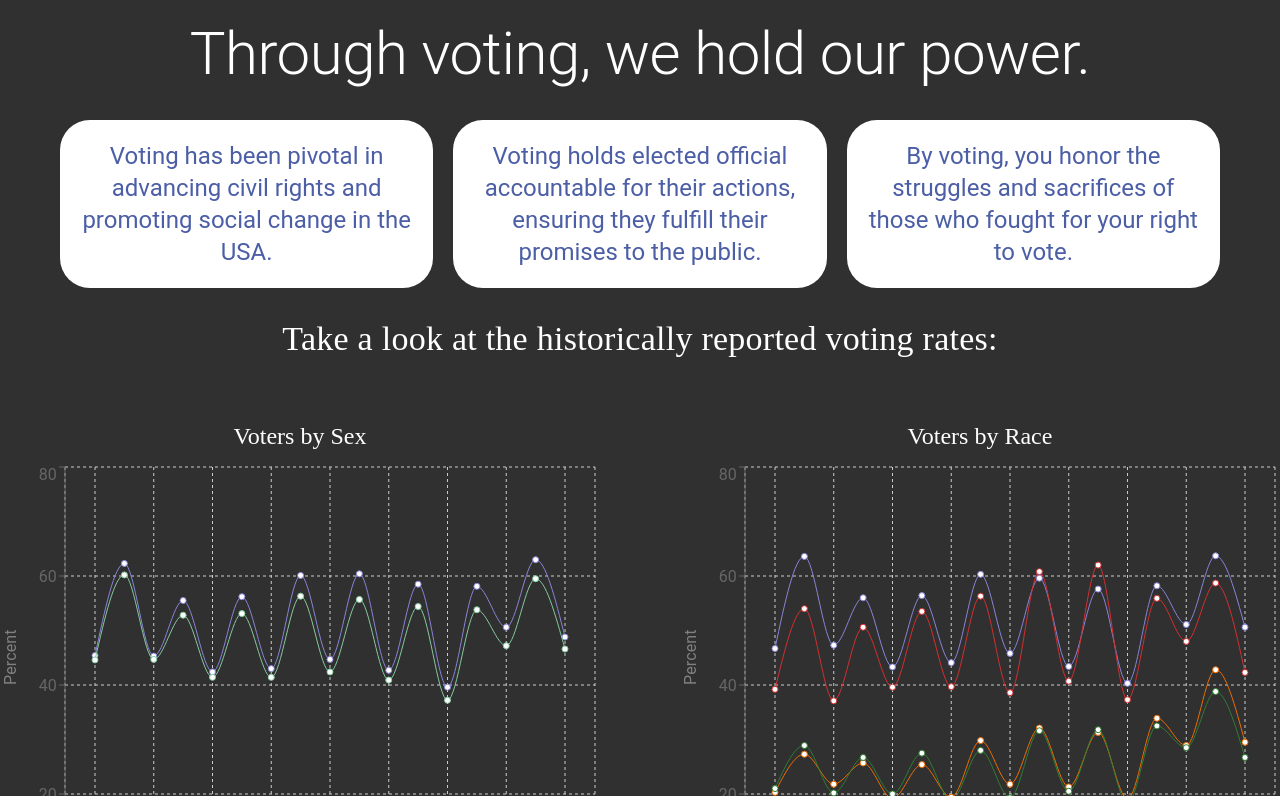
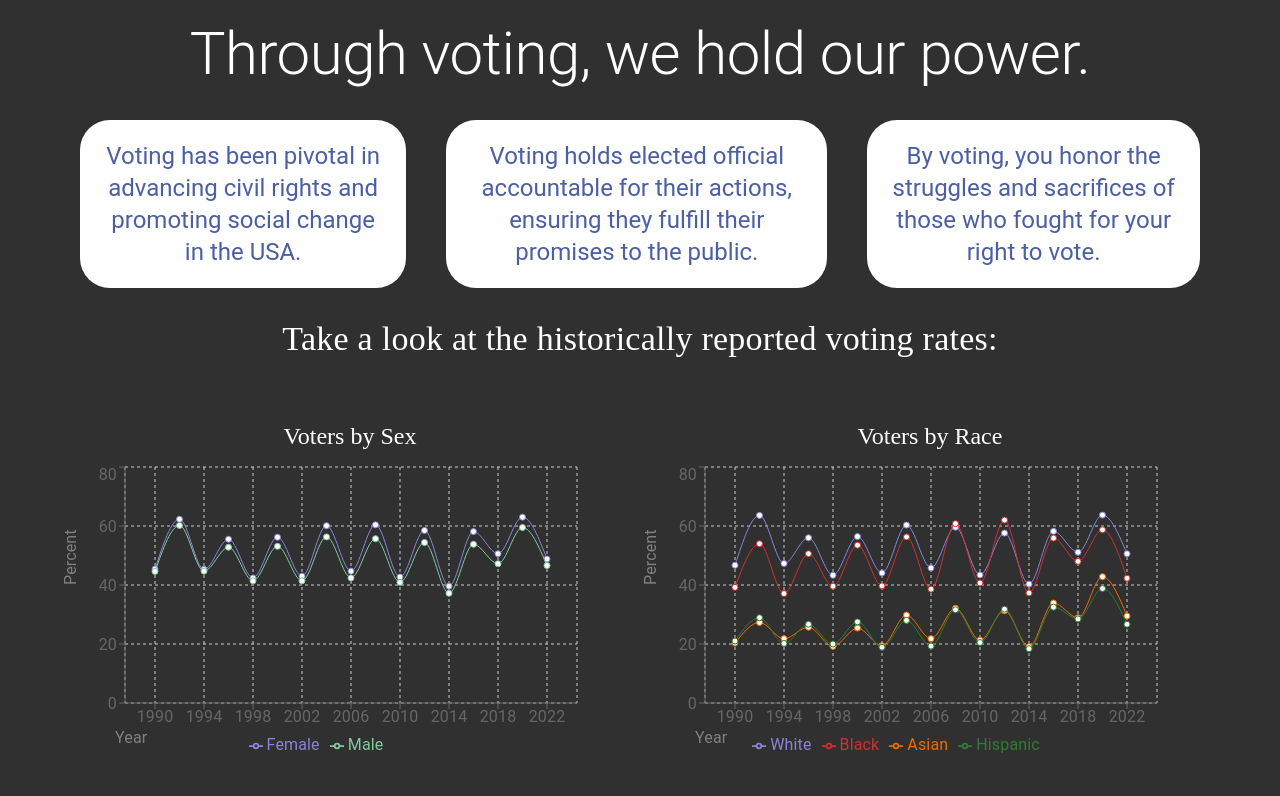
Before and after one commit to drkchn/mosa-upenn-SoC-2023, a React (Vite) app: page /whyvote in a window 1280 px wide. Shown: the part 584-1380 px from the top of the page. Built offline with nearby package versions, Linux system fonts and the light colour scheme.

Commit message:
#60 create reponsive page.

```diff
--- a/src/Pages/WhyVote/WhyVote.tsx
+++ b/src/Pages/WhyVote/WhyVote.tsx
@@ -8,6 +8,7 @@ import {
   CartesianGrid,
   Tooltip,
   Legend,
+  ResponsiveContainer,
 } from "recharts"; //need to "npm install recharts"
 
 const techstyle = {
@@ -20,15 +21,24 @@ const techstyle = {
 };
 
 const handleBoxClickOne = () => {
-  window.open("https://www.google.com/", "_blank");
+  window.open(
+    "https://education.nationalgeographic.org/resource/why-voting-important/",
+    "_blank"
+  );
 };
 
 const handleBoxClickTwo = () => {
-  window.open("https://www.google.com/", "_blank");
+  window.open(
+    "https://www.britannica.com/topic/election-political-science/Plurality-and-majority-systems",
+    "_blank"
+  );
 };
 
 const handleBoxClickThree = () => {
-  window.open("https://www.google.com/", "_blank");
+  window.open(
+    "https://www.carnegie.org/our-work/article/voting-rights-timeline/",
+    "_blank"
+  );
 };
 
 const dataBySex = [
@@ -81,7 +91,7 @@ export function WhyVote() {
         justifyContent: "center",
         minHeight: "65vh",
         marginTop: "20px",
-        padding: "40px",
+        padding: { xs: "0px", sm: "0px", md: "40px" },
       }}
     >
       <Box>
@@ -132,9 +142,10 @@ export function WhyVote() {
       <Typography sx={{ marginBottom: "10px" }}></Typography>
       <Box
         sx={{
-          display: "grid",
-          gridTemplateColumns: "repeat(3, 1fr)",
-          gap: "20px",
+          display: "flex",
+          flexDirection: { xs: "column", sm: "column", md: "row" },
+          // gridTemplateColumns: "repeat(3, 1fr)",
+          // gap: "20px",
         }}
       >
         <Box
@@ -144,6 +155,7 @@ export function WhyVote() {
             color: "primary.main",
             padding: "20px",
             borderRadius: "30px",
+            margin: { xs: "20px 0px", sm: "20px 0px", md: "0px 20px" },
           }}
           onClick={handleBoxClickOne}
         >
@@ -159,6 +171,7 @@ export function WhyVote() {
             color: "primary.main",
             padding: "20px",
             borderRadius: "30px",
+            margin: { xs: "20px 0px", sm: "20px 0px", md: "0px 20px" },
           }}
           onClick={handleBoxClickTwo}
         >
@@ -174,6 +187,7 @@ export function WhyVote() {
             color: "primary.main",
             padding: "20px",
             borderRadius: "30px",
+            margin: { xs: "20px 0px", sm: "20px 0px", md: "0px 20px" },
           }}
           onClick={handleBoxClickThree}
         >
@@ -196,8 +210,22 @@ export function WhyVote() {
         Take a look at the historically reported voting rates:
       </Typography>
 
-      <Box sx={{ display: "flex", justifyContent: "center" }}>
-        <Box sx={{ marginRight: "80px" }}>
+      <Box
+        sx={{
+          display: "flex",
+          justifyContent: "center",
+          flexDirection: { xs: "column", sm: "column", md: "row" },
+          minHeight: { xs: "750px", sm: "750px", md: "400px" },
+          width: "100%",
+        }}
+      >
+        <Box
+          sx={{
+            display: "flex",
+            flexDirection: "column",
+            width: { xs: "100%", sm: "100%", md: "50%" },
+          }}
+        >
           <Typography
             variant="h5"
             sx={{
@@ -210,8 +238,8 @@ export function WhyVote() {
             Voters by Sex
           </Typography>
 
-          <Box width={600} height={500}>
-            <LineChart width={600} height={500} data={dataBySex}>
+          <ResponsiveContainer width={"90%"} height={300}>
+            <LineChart data={dataBySex}>
               <CartesianGrid strokeDasharray="3 3" />
               <XAxis
                 dataKey="name"
@@ -235,10 +263,16 @@ export function WhyVote() {
               />
               <Line type="monotone" dataKey="Male" stroke="#82ca9d" />
             </LineChart>
-          </Box>
+          </ResponsiveContainer>
         </Box>
 
-        <Box>
+        <Box
+          sx={{
+            display: "flex",
+            flexDirection: "column",
+            width: { xs: "100%", sm: "100%", md: "50%" },
+          }}
+        >
           <Typography
             variant="h5"
             sx={{
@@ -251,12 +285,12 @@ export function WhyVote() {
             Voters by Race
           </Typography>
 
-          <Box width={600} height={500}>
-            <LineChart width={600} height={500} data={dataByRace}>
+          <ResponsiveContainer width={"90%"} height={300}>
+            <LineChart data={dataByRace}>
               <CartesianGrid strokeDasharray="3 3" />
               <XAxis
                 dataKey="name"
-                padding={{ left: 30, right: 30 }}
+                padding={{ left: 30, right: 30, bottom: 10 }}
                 label={{
                   value: "Year",
                   position: "insideBottomLeft",
@@ -278,7 +312,7 @@ export function WhyVote() {
               <Line type="monotone" dataKey="Asian" stroke="#ed6c02" />
               <Line type="monotone" dataKey="Hispanic" stroke="#2e7d32" />
             </LineChart>
-          </Box>
+          </ResponsiveContainer>
         </Box>
       </Box>
 
```
